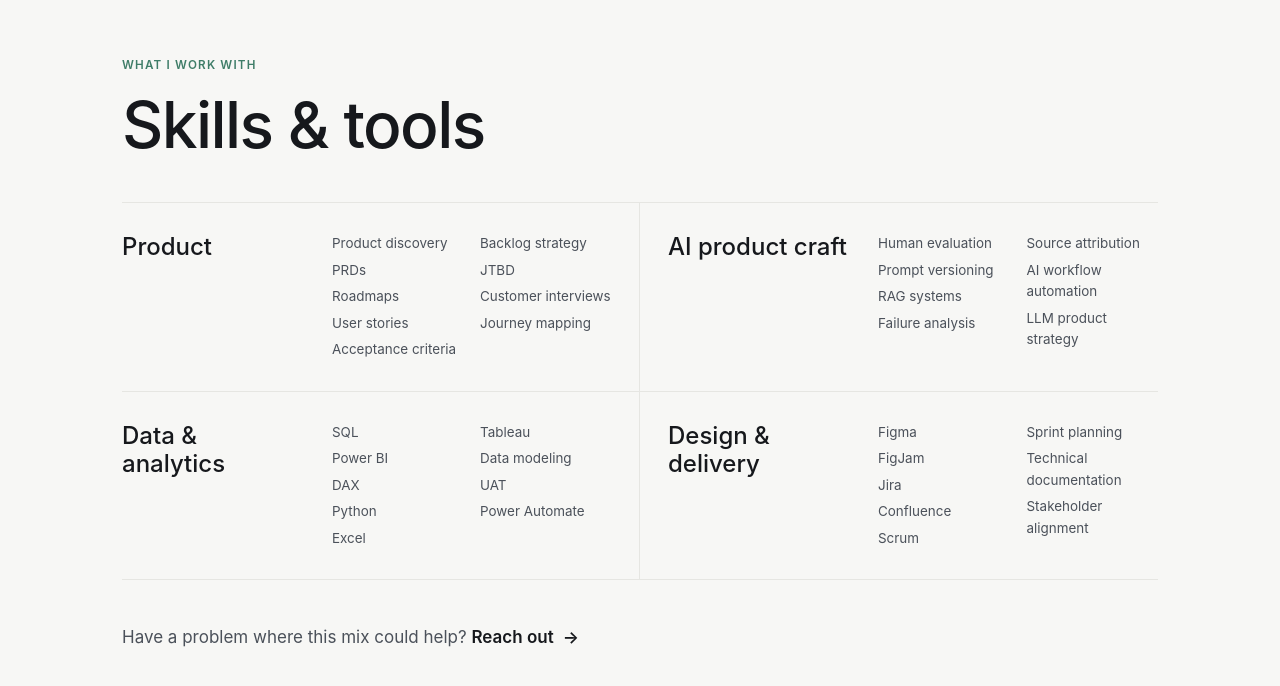
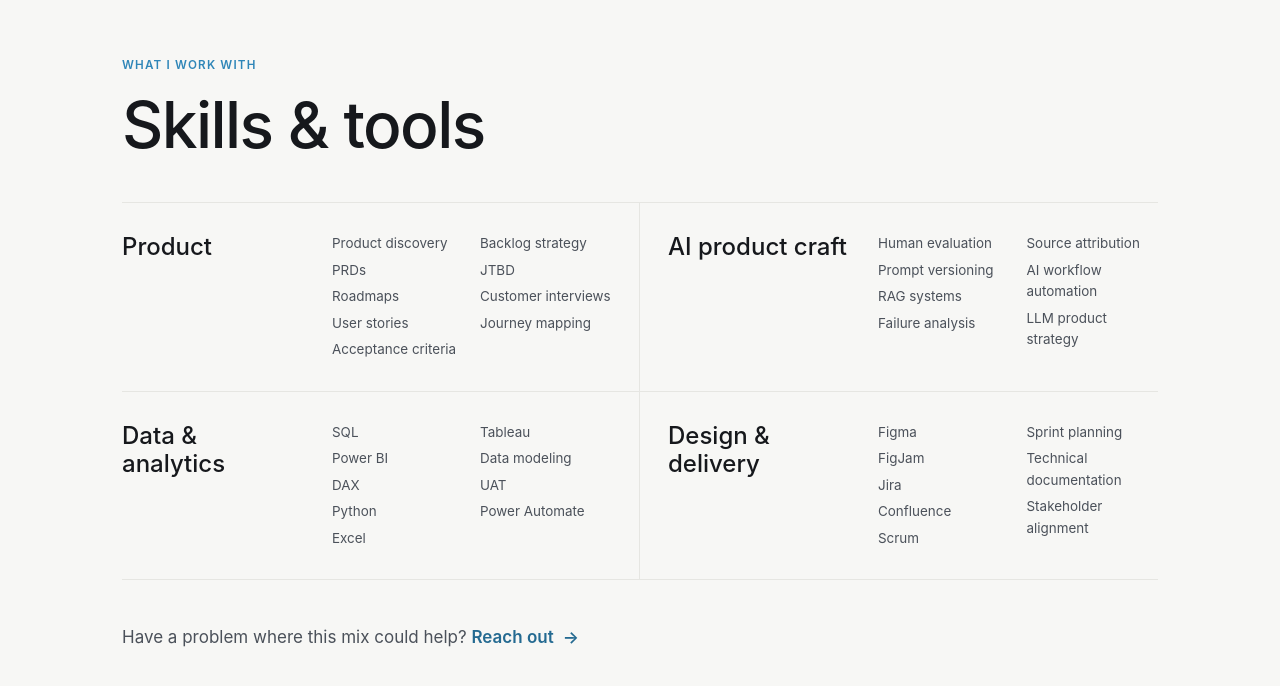
Before and after one commit to rohankandra1998-pmtech/RohanPortfolioWebsite, a Next.js app: page /about in a window 1280 px wide. Shown: the part 2080-2766 px from the top of the page. Built offline with nearby package versions, Linux system fonts and the light colour scheme.

Commit message:
feat: add blue theme to about page

```diff
--- a/app/about/page.tsx
+++ b/app/about/page.tsx
@@ -15,7 +15,7 @@
       <section className="page-head">
         <div className="wrap page-head__grid">
           <div data-reveal>
-            <p className="eyebrow">About</p>
+            <p className="eyebrow eyebrow--dot">About</p>
             <h1>Curiosity is how I move from ambiguity to action.</h1>
             <p className="page-head__lead">
               I’m most useful when the system is complicated, the evidence is
--- a/app/globals.css
+++ b/app/globals.css
@@ -28,6 +28,12 @@
   --accent-soft: #FBE7DC;
 }
 
+.site-shell[data-page-theme="about"] {
+  --accent: #2F86B8;
+  --accent-dark: #246A91;
+  --accent-soft: #E6F2F8;
+}
+
 .site-shell[data-page-theme="work"] {
   --accent: #DD4F86;
   --accent-dark: #B63A69;
@@ -221,12 +227,14 @@
   position: absolute;
 }
 
+.site-shell[data-page-theme="about"] .brand__logo,
 .site-shell[data-page-theme="contact"] .brand__logo,
 .site-shell[data-page-theme="experience"] .brand__logo,
 .site-shell[data-page-theme="work"] .brand__logo {
   visibility: hidden;
 }
 
+.site-shell[data-page-theme="about"] .brand__logo-mask,
 .site-shell[data-page-theme="contact"] .brand__logo-mask,
 .site-shell[data-page-theme="experience"] .brand__logo-mask,
 .site-shell[data-page-theme="work"] .brand__logo-mask {
@@ -686,6 +694,14 @@
   transform-origin: left;
 }
 
+.site-shell[data-page-theme="about"] .arrow-link {
+  color: var(--accent-dark);
+}
+
+.site-shell[data-page-theme="about"] .arrow-link::after {
+  background: var(--accent);
+}
+
 .now-grid {
   display: grid;
   gap: 16px;
--- a/components/site-shell.tsx
+++ b/components/site-shell.tsx
@@ -53,7 +53,9 @@
   const pathname = usePathname();
   const [menuOpen, setMenuOpen] = useState(false);
   const pageTheme =
-    pathname === "/experience"
+    pathname === "/about"
+      ? "about"
+      : pathname === "/experience"
         ? "experience"
         : pathname === "/work" || pathname.startsWith("/work/")
           ? "work"
```
Lines whose indentation alone changed are shown as unchanged.
